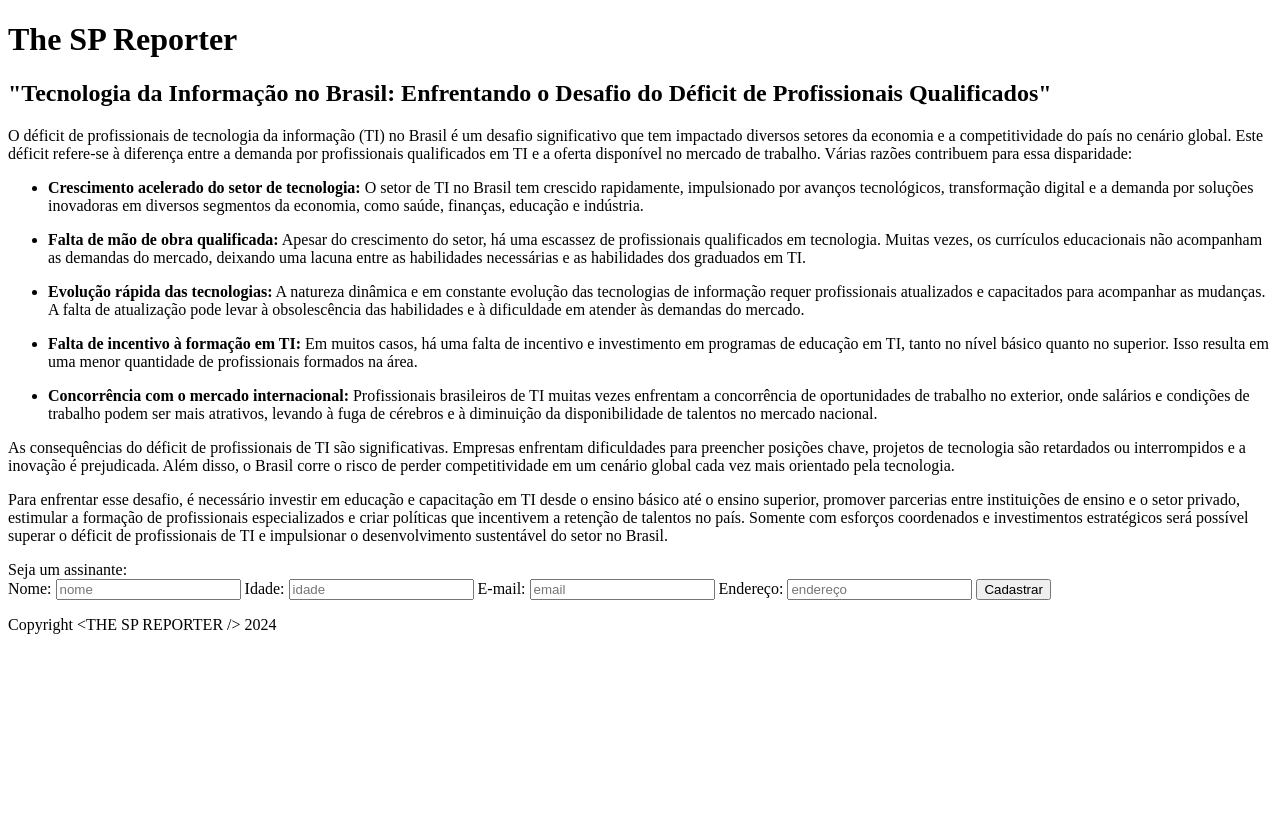
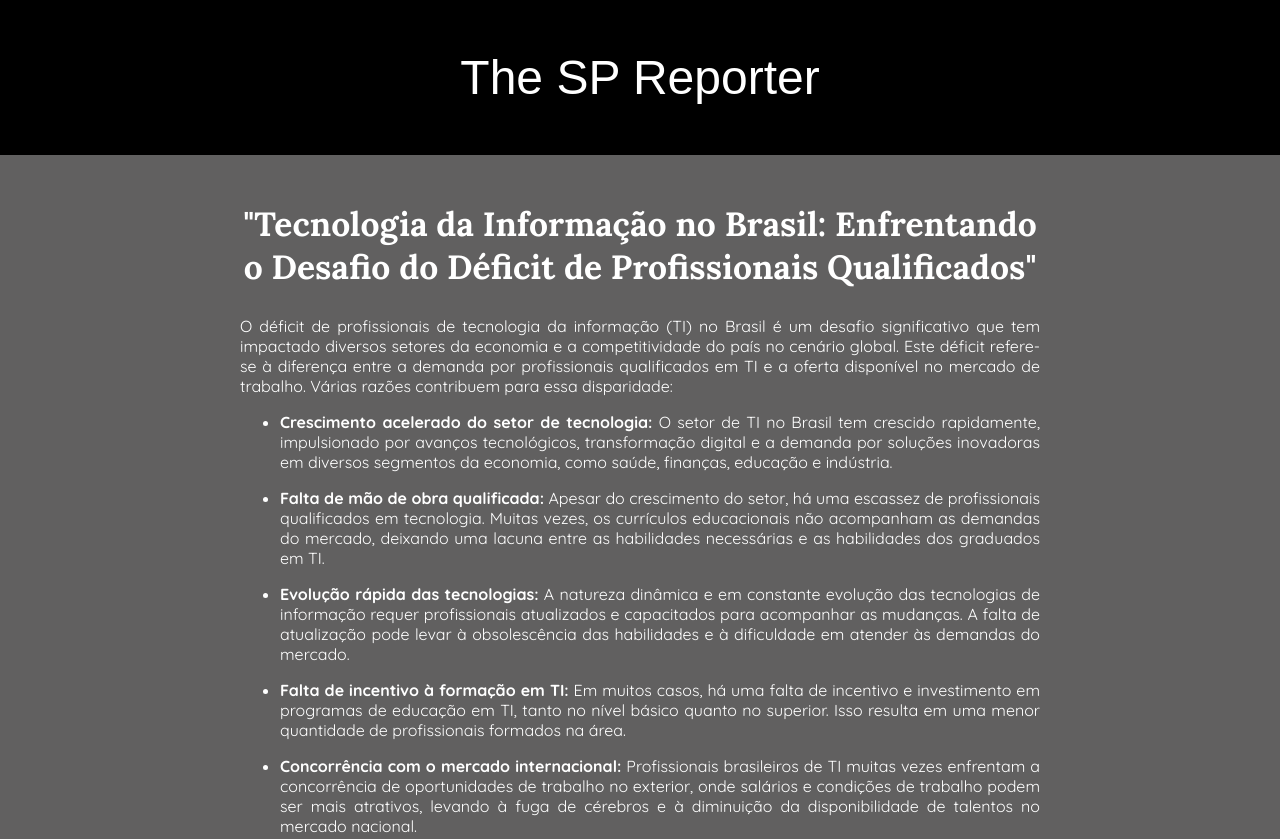
Before and after one commit to joaoprb/site-formulario, a plain HTML site: page index.html in a window 1280 px wide. Shown: the top 839 px of the page. Before the commit the page ends 800 px from the top, so only its background shows below. Drawn offline with Linux system fonts and the light colour scheme; a web font is replaced by a local one.

Commit message:
Update style.css

```diff
--- a/css/style.css
+++ b/css/style.css
@@ -1,7 +1,116 @@
 @import url('https://fonts.googleapis.com/css2?family=Lora:ital,wght@0,400..700;1,400..700&family=Quicksand:wght@300..700&family=Workbench&display=swap');
 
 :root {
-    --fonte-primaria: 'Lora', sans-serif;
-    --fonte-secundaria: 'Quicksand', sans-serif;
-    --fonte-terciaria: 'Workbench', sans-serif;
+
+    --fonte-primaria: 'Workbench', sans-serif;
+    --fonte-secundaria: 'Lora', sans-serif;
+    --fonte-terciaria: 'Quicksand', sans-serif;
+
 }
+
+header {
+    background-color: #000000;
+    color: #FFFFFF;
+    padding: 1.1rem;
+    text-align: center;
+}
+
+h1 {
+    font-family: var(--fonte-primaria);
+    font-weight: 500;
+    font-size: 3rem;
+}
+
+body {
+    margin: 0;
+    padding: 0;
+}
+
+main {
+    display: flex;
+    flex-direction: column;
+    align-items: center;
+    padding: 20px;
+    background-color: #616060;
+    color: #FFFFFF;
+}
+
+article {
+    max-width: 800px;
+    text-align: justify;
+}
+
+article h2 {
+    text-align: center;
+    font-family: var(--fonte-secundaria);
+    font-weight: bolder;
+    font-size: 2.1rem;
+}
+
+article p {
+    margin-bottom: 10px;
+    font-family: var(--fonte-terciaria);
+    font-size: 1rem;
+}
+
+article li {
+    font-family: var(--fonte-terciaria);
+}
+
+span {
+    font-family: var(--fonte-primaria);
+}
+
+form {
+    max-width: 400px;
+    margin-top: 20px;
+    padding: 20px;
+    border: 1px solid #ccc;
+    border-radius: 5px;
+    box-shadow: 0 0 10px rgba(0, 0, 0, 0.1);
+    text-align: center;
+}
+
+form label {
+    display: block;
+    margin-bottom: 5px;
+    font-family: var(--fonte-terciaria);
+}
+
+form input[type="text"] {
+    width: 85%;
+    padding: 8px;
+    margin-bottom: 10px;
+    border: 1px solid #ccc;
+    border-radius: 5px;
+}
+
+form button {
+    width: 100%;
+    padding: 10px;
+    background-color: #007bff;
+    color: #fff;
+    border: none;
+    border-radius: 5px;
+    cursor: pointer;
+}
+
+form button:hover {
+    background-color: #0056b3;
+}
+
+#valores {
+    margin-top: 20px;
+    padding: 10px;
+    border: 1px solid #ccc;
+    border-radius: 5px;
+}
+
+footer {
+    background-color: #000000;
+    text-align: center;
+    align-items: center;
+    font-family: var(--fonte-primaria);
+    color: #FFFFFF;
+    padding: 1rem;
+}
```
